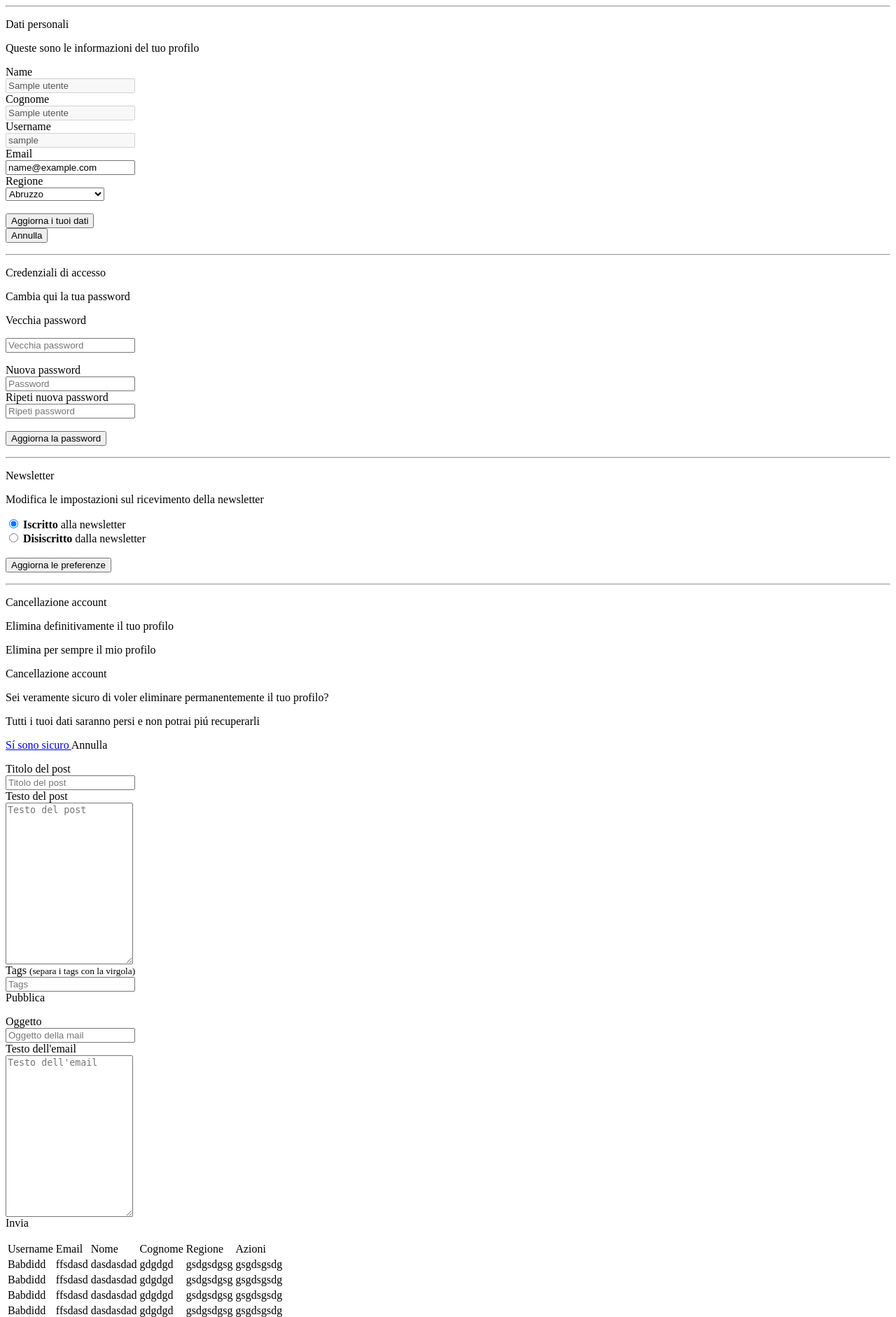
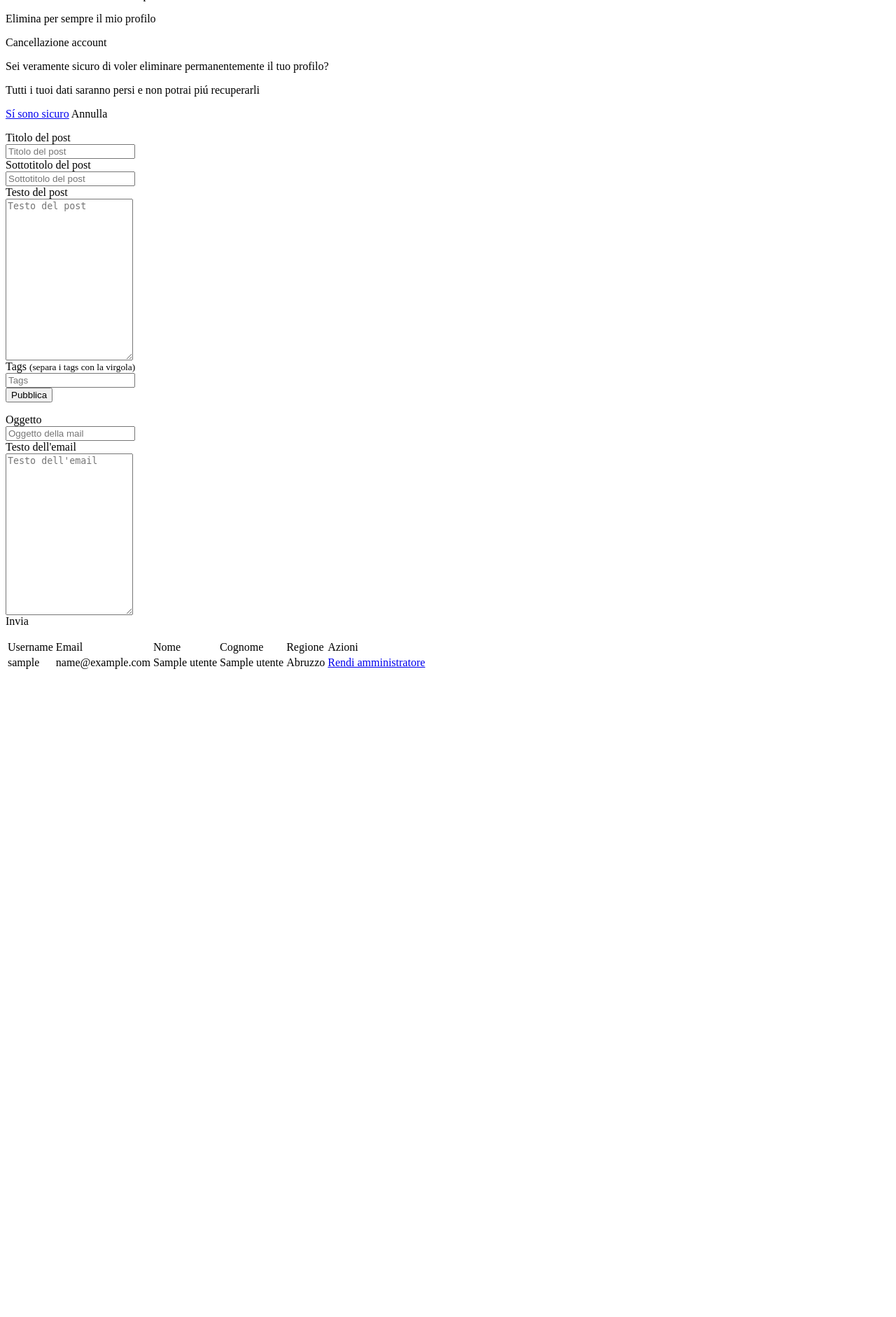
Before and after one commit to gabibbo97/SAW2018, a PHP site: page /profile.php in a window 1280 px wide. Shown: the part 1441-3323 px from the top of the page at 70% size. After the commit the page ends 2397 px from the top, so only its background shows below. Run offline with PHP 8.4, Linux system fonts and the light colour scheme; the visitor is signed in with stand-in values (Sample User, id 1); tables that the repository leaves empty hold one stand-in row (values such as "Sample post").

Commit message:
Ulteriore lavoro sul pannello admin

```diff
--- a/docs/query/creazione_tabelle/00_utente.sql
+++ b/docs/query/creazione_tabelle/00_utente.sql
@@ -4,7 +4,7 @@
     cognome VARCHAR(20) NOT NULL,
     email VARCHAR(255) UNIQUE NOT NULL,
     password TINYTEXT NOT NULL,
-    percorsoImmagine VARCHAR(20) NULL,
+    immagine LONGBLOB NULL,
     riceveNewsletter BOOLEAN NOT NULL,
     tipoUtente ENUM('USER', 'ADMIN') NOT NULL,
     -- If a DEFAULT clause is missing, the default value will be the first value in the enumaration
--- a/docs/query/genera_dati.php
+++ b/docs/query/genera_dati.php
@@ -58,7 +58,7 @@
     }
 
     // Utenti
-    $queryInserisciUtente = $connessione->prepare("INSERT INTO utente(username, nome, cognome, email, password, percorsoImmagine, riceveNewsletter, tipoUtente, regione) VALUES (:username, :nome, :cognome, :email, :password, NULL, :riceveNewsletter, :tipoUtente, :regione)");
+    $queryInserisciUtente = $connessione->prepare("INSERT INTO utente(username, nome, cognome, email, password, immagine, riceveNewsletter, tipoUtente, regione) VALUES (:username, :nome, :cognome, :email, :password, NULL, :riceveNewsletter, :tipoUtente, :regione)");
     $queryInserisciUtente->bindParam(":username", $username);
     $queryInserisciUtente->bindParam(":nome", $nome);
     $queryInserisciUtente->bindParam(":cognome", $cognome);
--- a/html/profile-picture.php
+++ b/html/profile-picture.php
@@ -1,34 +1,37 @@
 <?php
-  $userPicturesDir = '../images';
-  $placeHolderImage = 'assets/images/profile.png';
+  session_start();
 
-  function outputImage($fileName) {
-    $contentType = mime_content_type($fileName);
+  function outputPlaceholder() {
+    $placeHolderImage = 'assets/images/profile.png';
+
+    $contentType = mime_content_type($placeHolderImage);
     header('Content-Type: '.$contentType);
-    readfile($fileName);
+    readfile($placeHolderImage);
     die();
   }
 
   if (isset($_SESSION['username'])) {
     require ('../lib/db.php');
     $db = dbConnect();
-    $userDetailsQuery = $db->prepare('SELECT percorsoImmagine FROM utente WHERE username = :username');
+    $userDetailsQuery = $db->prepare('SELECT immagine FROM utente WHERE username = :username');
+
     $userDetailsQuery->bindParam(":username", $_SESSION['username']);
     $userDetailsQuery->execute();
-    $userDetails = $userDetailsQuery->fetch(PDO::FETCH_ASSOC);
 
-    if ($userDetails['percorsoImmagine'] == null) {
-      outputImage($placeHolderImage);
-    } else {
+    // Prendi i dati dell'immagine
+    $image = $userDetailsQuery->fetchColumn(0);
 
-      $userPicture = $userPicturesDir.'/'.$userDetails['percorsoImmagine'];
+    // Se l'utente non ha un'immagine stampa il default
+    if ($image == NULL)
+      outputPlaceholder();
 
-      if (file_exists($userPicture))
-        outputImage($userPicture);
-      else
-        outputImage($placeHolderImage);
-    }
+    // Cerca il mime-type dell'immagine
+    $fileInfo = new finfo(FILEINFO_MIME);
+    header('Content-Type: '.$fileInfo->buffer($image));
+
+    // Stampa l'immagine
+    print($image);
   } else {
-    outputImage($placeHolderImage);
+    outputPlaceholder();
   }
 ?>
--- a/html/profile.php
+++ b/html/profile.php
@@ -59,20 +59,26 @@
       drawError("Non é stata caricata una immagine ben formata");
 
     // Carica l'immagine
-    $uploadDir = '../images';
-    if (!is_dir($uploadDir))
-      mkdir($uploadDir, 0666);
-
-    $fileName = substr(sha1($_SESSION['username']), 0, 20);
-    if(!move_uploaded_file($_FILES['profilePicture']['tmp_name'], $uploadDir.'/'.$fileName))
-      drawError("C'è stato un errore durante l'impostazione della tua immagine");
+    $fileHandle = fopen($_FILES['profilePicture']['tmp_name'], 'rb');
 
     require ('../lib/db.php');
     $db = dbConnect();
-    $profileImageQuery = $db->prepare('UPDATE utente SET percorsoImmagine = :percorso WHERE username = :username');
+    $profileImageQuery = $db->prepare('UPDATE utente SET immagine = :immagine WHERE username = :username');
     $profileImageQuery->bindParam(":username", $_SESSION['username']);
-    $profileImageQuery->bindParam(":percorso", $fileName);
-    $profileImageQuery->execute();
+    $profileImageQuery->bindParam(":immagine", $fileHandle, PDO::PARAM_LOB);
+
+    if (!$profileImageQuery->execute()) {
+      require ('../lib/config.php');
+      if ($isDevelopment) {
+        // Mostra errore completo
+        drawError("Errore durante il caricamento dell'immagine: ".join(' ', $db->errorInfo()));
+      } else {
+        // Mostra errore generico
+        drawError("Errore durante il caricamento dell'immagine");
+      }
+    }
+
+
     header("Location: profile.php");
     die();
   }
@@ -245,7 +251,7 @@
   // Ottieni i dati dell'utente
   require ('../lib/db.php');
   $db = dbConnect();
-  $userDetailsQuery = $db->prepare('SELECT nome,cognome,email,percorsoImmagine,riceveNewsletter,regione FROM utente WHERE username = :username');
+  $userDetailsQuery = $db->prepare('SELECT nome,cognome,email,riceveNewsletter,regione FROM utente WHERE username = :username');
   $userDetailsQuery->bindParam(":username", $_SESSION['username']);
   $userDetailsQuery->execute();
   $userDetails = $userDetailsQuery->fetch(PDO::FETCH_ASSOC);
@@ -261,36 +267,11 @@
 <body>
   <?php require ('../lib/header.php'); ?>
   <main>
-    <div class="section" <?php if ($_SESSION['role'] != 'ADMIN') { print('style="display: none"'); } ?>>
-      <div class="tabs is-centered is-medium is-toggle">
-        <ul>
-          <li class="is-active">
-            <a onclick="menu(this, 'profile')">
-              <span class="icon is-small"><i class="fas fa-user" aria-hidden="true"></i></span>
-              <span>Profilo</span>
-            </a>
-          </li>
-          <li>
-            <a onclick="menu(this, 'blog')">
-              <span class="icon is-small"><i class="far fa-newspaper" aria-hidden="true"></i></span>
-              <span>Blog</span>
-            </a>
-          </li>
-          <li>
-            <a onclick="menu(this, 'newsletter')">
-              <span class="icon is-small"><i class="far fa-envelope-open" aria-hidden="true"></i></span>
-              <span>Newsletter</span>
-            </a>
-          </li>
-          <li>
-            <a onclick="menu(this, 'users')">
-              <span class="icon is-small"><i class="fas fa-users" aria-hidden="true"></i></span>
-              <span>Utenti</span>
-            </a>
-          </li>
-        </ul>
-      </div>
-    </div>
+    <?php
+      // Importa i comandi da amministratore
+      if ($_SESSION['role'] == 'ADMIN')
+        readfile('../lib/profile-admin-menu.html');
+    ?>
     <div id="profile" class="section">
       <form class="columns" method="POST" action="profile.php?uploadPicture=yes" enctype="multipart/form-data">
         <div class="column is-3">
@@ -299,8 +280,8 @@
         </div>
         <div class="column">
           <nav class="columns is-vcentered">
-            <div class="column is-narrow has-text-centered">
-              <figure class="image is-128x128">
+            <div class="column is-narrow has-text-centered" style="max-width: 30%;">
+              <figure class="image is-128by128">
                 <img alt="Immagine del profilo" class="is-rounded" src="profile-picture.php">
               </figure>
             </div>
@@ -511,122 +492,17 @@
             <p>Tutti i tuoi dati saranno persi e non potrai piú recuperarli</p>
           </div>
           <footer class="modal-card-foot">
-            <a href="?delete=yes" class="button is-danger">S&iacute; sono sicuro</button>
+            <a href="?delete=yes" class="button is-danger">S&iacute; sono sicuro</a>
             <a class="button" onclick="closeDeleteModal()">Annulla</a>
           </footer>
         </div>
       </form>
     </div>
-    <div id="blog" class="section">
-      <form>
-        <div class="field">
-          <label class="label">Titolo del post</label>
-          <div class="control">
-            <input class="input is-primary" type="text" placeholder="Titolo del post">
-          </div>
-        </div>
-        <div class="field">
-          <label class="label">Testo del post</label>
-          <div class="control">
-            <textarea class="textarea is-primary" placeholder="Testo del post" rows="15"></textarea>
-          </div>
-        </div>
-        <div class="field">
-          <label class="label">Tags <small>(separa i tags con la virgola)</small></label>
-          <div class="control">
-            <input class="input is-primary" type="text" placeholder="Tags">
-          </div>
-        </div>
-        <div class="field">
-          <a class="button is-warning is-fullwidth">Pubblica</a>
-        </div>
-      </form>
-    </div>
-    <div id="newsletter" class="section">
-      <form>
-        <div class="field">
-          <label class="label">Oggetto</label>
-          <div class="control">
-            <input class="input is-primary" type="text" placeholder="Oggetto della mail">
-          </div>
-        </div>
-        <div class="field">
-          <label class="label">Testo dell'email</label>
-          <div class="control">
-            <textarea class="textarea is-primary" placeholder="Testo dell'email" rows="15"></textarea>
-          </div>
-        </div>
-        <div class="field">
-          <a class="button is-warning is-fullwidth">Invia</a>
-        </div>
-      </form>
-    </div>
-    <div id="users" class="section">
-      <form style="overflow-x:auto;">
-        <table class="table is-striped is-fullwidth">
-          <thead>
-            <tr>
-              <td>Username</td>
-              <td>Email</td>
-              <td>Nome</td>
-              <td>Cognome</td>
-              <td>Regione</td>
-              <td>Azioni</td>
-            </tr>
-          </thead>
-          <tbody>
-            <tr>
-              <td>Babdidd</td>
-              <td>ffsdasd</td>
-              <td>dasdasdad</td>
-              <td>gdgdgd</td>
-              <td>gsdgsdgsg</td>
-              <td>gsgdsgsdg</td>
-            </tr>
-            <tr>
-              <td>Babdidd</td>
-              <td>ffsdasd</td>
-              <td>dasdasdad</td>
-              <td>gdgdgd</td>
-              <td>gsdgsdgsg</td>
-              <td>gsgdsgsdg</td>
-            </tr>
-            <tr>
-              <td>Babdidd</td>
-              <td>ffsdasd</td>
-              <td>dasdasdad</td>
-              <td>gdgdgd</td>
-              <td>gsdgsdgsg</td>
-              <td>gsgdsgsdg</td>
-            </tr>
-            <tr>
-              <td>Babdidd</td>
-              <td>ffsdasd</td>
-              <td>dasdasdad</td>
-              <td>gdgdgd</td>
-              <td>gsdgsdgsg</td>
-              <td>gsgdsgsdg</td>
-            </tr>
-            <tr>
-              <td>Babdidd</td>
-              <td>ffsdasd</td>
-              <td>dasdasdad</td>
-              <td>gdgdgd</td>
-              <td>gsdgsdgsg</td>
-              <td>gsgdsgsdg</td>
-            </tr>
-            <tr>
-              <td>Babdidd</td>
-              <td>ffsdasd</td>
-              <td>dasdasdad</td>
-              <td>gdgdgd</td>
-              <td>gsdgsdgsg</td>
-              <td>gsgdsgsdg</td>
-            </tr>
-          </tbody>
-        </table>
-      </form>
-    </div>
+    <?php
+      // Importa i comandi da amministratore
+      if ($_SESSION['role'] == 'ADMIN')
+        require('../lib/profile-admin.php');
+    ?>
   </main>
   <?php require ('../lib/footer.php'); ?>
 </body>
--- a/lib/header.php
+++ b/lib/header.php
@@ -43,7 +43,7 @@
           print('</div>');
           print('</div>');
           print('<div class="level-right">');
-          print('<figure class="level-item image is-32x32">');
+          print('<figure class="level-item image is-32by32">');
           print('<img class="is-rounded" src="profile-picture.php">');
           print('</figure>');
           print('</div>');
@@ -80,6 +80,7 @@
           print('</a>');
         }
       ?>
+      </div>
     </div>
   </nav>
   <div id="login-bar" class="hero is-primary">
--- /dev/null
+++ b/lib/profile-admin-menu.html
@@ -0,0 +1,30 @@
+<div class="section">
+    <div class="tabs is-centered is-medium is-toggle">
+        <ul>
+            <li class="is-active">
+                <a onclick="menu(this, 'profile')">
+                    <span class="icon is-small"><i class="fas fa-user" aria-hidden="true"></i></span>
+                    <span>Profilo</span>
+                </a>
+            </li>
+            <li>
+                <a onclick="menu(this, 'blog')">
+                    <span class="icon is-small"><i class="far fa-newspaper" aria-hidden="true"></i></span>
+                    <span>Blog</span>
+                </a>
+            </li>
+            <li>
+                <a onclick="menu(this, 'newsletter')">
+                    <span class="icon is-small"><i class="far fa-envelope-open" aria-hidden="true"></i></span>
+                    <span>Newsletter</span>
+                </a>
+            </li>
+            <li>
+                <a onclick="menu(this, 'users')">
+                    <span class="icon is-small"><i class="fas fa-users" aria-hidden="true"></i></span>
+                    <span>Utenti</span>
+                </a>
+            </li>
+        </ul>
+    </div>
+</div>
--- /dev/null
+++ b/lib/profile-admin.php
@@ -0,0 +1,85 @@
+<div id="blog" class="section">
+  <form method="POST" action="blog-article.php?new=yes">
+    <div class="field">
+      <label class="label">Titolo del post</label>
+      <div class="control">
+        <input class="input is-primary" type="text" placeholder="Titolo del post" name="titolo" required>
+      </div>
+    </div>
+    <div class="field">
+      <label class="label">Sottotitolo del post</label>
+      <div class="control">
+        <input class="input is-primary" type="text" placeholder="Sottotitolo del post" name="sottotitolo">
+      </div>
+    </div>
+    <div class="field">
+      <label class="label">Testo del post</label>
+      <div class="control">
+        <textarea class="textarea is-primary" placeholder="Testo del post" rows="15" required name="testo"></textarea>
+      </div>
+    </div>
+    <div class="field">
+      <label class="label">Tags <small>(separa i tags con la virgola)</small></label>
+      <div class="control">
+        <input class="input is-primary" type="text" placeholder="Tags" name="tags">
+      </div>
+    </div>
+    <div class="field">
+      <button type="submit" class="button is-warning is-fullwidth">Pubblica</button>
+    </div>
+  </form>
+</div>
+<div id="newsletter" class="section">
+  <form>
+    <div class="field">
+      <label class="label">Oggetto</label>
+      <div class="control">
+        <input class="input is-primary" type="text" placeholder="Oggetto della mail">
+      </div>
+    </div>
+    <div class="field">
+      <label class="label">Testo dell'email</label>
+      <div class="control">
+        <textarea class="textarea is-primary" placeholder="Testo dell'email" rows="15"></textarea>
+      </div>
+    </div>
+    <div class="field">
+      <a class="button is-warning is-fullwidth">Invia</a>
+    </div>
+  </form>
+</div>
+<div id="users" class="section">
+  <form style="overflow-x:auto;">
+    <table class="table is-striped is-fullwidth">
+      <thead>
+        <tr>
+          <td>Username</td>
+          <td>Email</td>
+          <td>Nome</td>
+          <td>Cognome</td>
+          <td>Regione</td>
+          <td>Azioni</td>
+        </tr>
+      </thead>
+      <tbody>
+        <?php
+        $usersQuery = $db->prepare('SELECT username,nome,cognome,email,regione,tipoUtente FROM utente ORDER BY LENGTH(username), username');
+        $usersQuery->execute();
+        while (($user = $usersQuery->fetch(PDO::FETCH_ASSOC))) {
+          print('<tr>');
+          print('<td>' . $user['username'] . '</td>');
+          print('<td>' . $user['email'] . '</td>');
+          print('<td>' . $user['nome'] . '</td>');
+          print('<td>' . $user['cognome'] . '</td>');
+          print('<td>' . $user['regione'] . '</td>');
+          if ($user['tipoUtente'] != 'ADMIN')
+            print('<td><a href="profile.php?editUser=' . urlencode($user['username']) . '&action=setAdmin" class="button">Rendi amministratore</a></td>');
+          else
+            print('<td><a href="profile.php?editUser=' . urlencode($user['username']) . '&action=setUser" class="button">Rendi utente</a></td>');
+          print('</tr>');
+        }
+        ?>
+      </tbody>
+    </table>
+  </form>
+</div>
```
Also changed, not shown: html/blog-article.php (+50 -1 lines), 1 other file.
